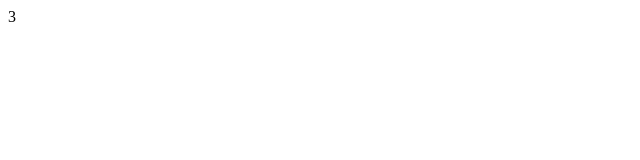
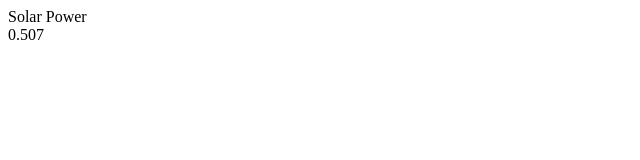
Before and after one commit to baronlib/HomeView, an Angular app: page / in a window 1280 px wide. Shown: the top 160 px of the page, without its empty margins (0-640 px from the left). Built offline with nearby package versions, Linux system fonts and the light colour scheme.

Commit message:
SolarView

```diff
--- a/package.json
+++ b/package.json
@@ -22,6 +22,7 @@
     "@angular/router": "^6.0.0",
     "core-js": "^2.5.4",
     "rxjs": "^6.0.0",
+    "rxjs-compat": "^6.1.0",
     "zone.js": "^0.8.26"
   },
   "devDependencies": {
--- a/src/app/app.component.html
+++ b/src/app/app.component.html
@@ -1 +1,3 @@
-<solar-view></solar-view>
+<solar-view>
+    <div>Solar Power</div>
+</solar-view>
--- a/src/app/services/solar-source.service.ts
+++ b/src/app/services/solar-source.service.ts
@@ -8,5 +8,5 @@ export abstract class SolarSourceService {
 
   constructor() { }
 
-  abstract currentPower(): Observable<number>;
+  abstract currentPower(): number;
 }
--- a/src/app/services/test-solar-source.service.ts
+++ b/src/app/services/test-solar-source.service.ts
@@ -1,7 +1,7 @@
 import { Injectable } from '@angular/core';
-import { Observable, timer } from 'rxjs';
-import { map } from 'rxjs/operators';
 import { SolarSourceService } from './solar-source.service';
+
+import { Observable, Subscription } from 'rxjs-compat';
 
 @Injectable({
   providedIn: 'root'
@@ -10,10 +10,8 @@ export class TestSolarSourceService implements SolarSourceService  {
 
   constructor() { }
 
-  currentPower(): Observable<number> {
+  currentPower(): number {
 
-    return timer(0, 2000);//.map((n) => return 2000.0);
-
-    //map((n) => 2000.0);
+    return Math.random();
   }
 }
--- a/src/app/solar-view/solar-view.component.ts
+++ b/src/app/solar-view/solar-view.component.ts
@@ -1,32 +1,35 @@
-import { Component, OnInit } from '@angular/core';
+import { Component, OnInit, OnDestroy } from '@angular/core';
 import { SolarSourceService } from '../services/solar-source.service';
 import { TestSolarSourceService } from '../services/test-solar-source.service';
+import { Observable } from 'rxjs-compat';
 
 @Component({
   selector: 'solar-view',
-  template: `<div>{{power}}</div>`,
+  template: `
+  <ng-content></ng-content>
+  <div>{{power | number : '1.2'}}</div>`,
   styleUrls: ['./solar-view.component.css'],
   providers: [
     { provide: SolarSourceService, useClass: TestSolarSourceService }
   ]
 })
-export class SolarViewComponent implements OnInit {
+export class SolarViewComponent implements OnInit, OnDestroy {
+  private power: number;
+  private error: boolean;
 
-  private power: number;
+  private powerObservable: Observable<number>;
 
   constructor(private solarService: SolarSourceService) {
-
+    this.powerObservable = Observable.timer(0, 2000).map(
+      () => this.power = this.solarService.currentPower()
+    );
   }
 
   ngOnInit() {
-    this.solarService.currentPower().subscribe(
-      (p)=>
-      {
-        this.power = p;
-      }
-    );
+    this.powerObservable.subscribe();
   }
 
-  // TODO - unsubscribe
-
+  ngOnDestroy(): void {
+    // TODO - unsubscribe ?
+  }
 }
```
Also changed, not shown: src/app/services/fronius-solar-source.service.ts (+3 -4 lines), 1 other file (tests, documents, lock files or other folders).
